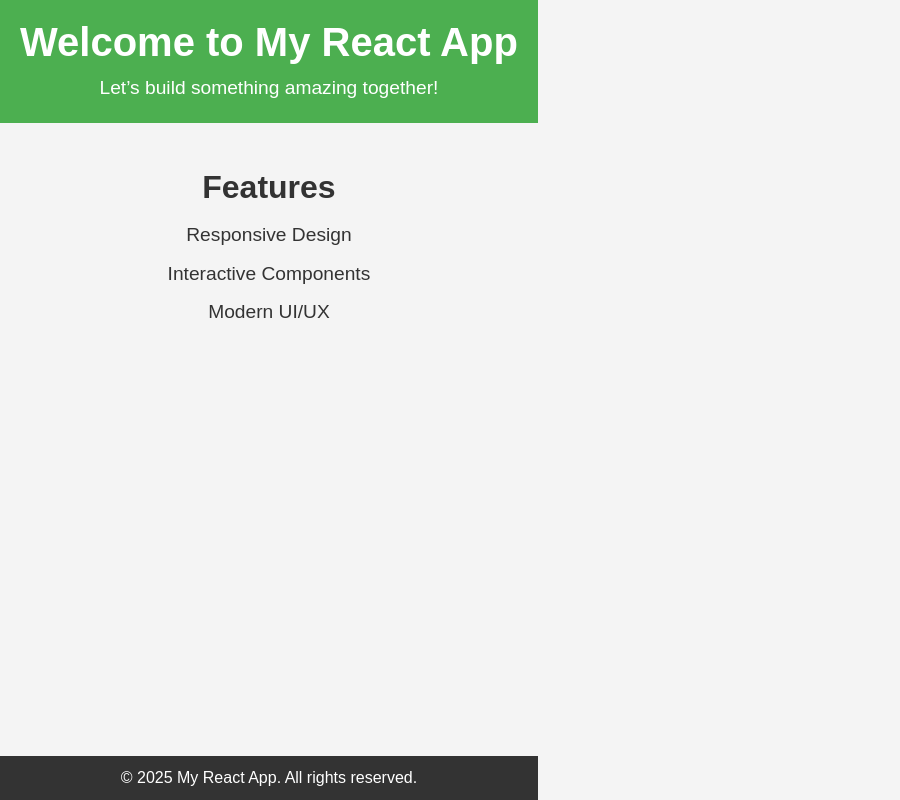
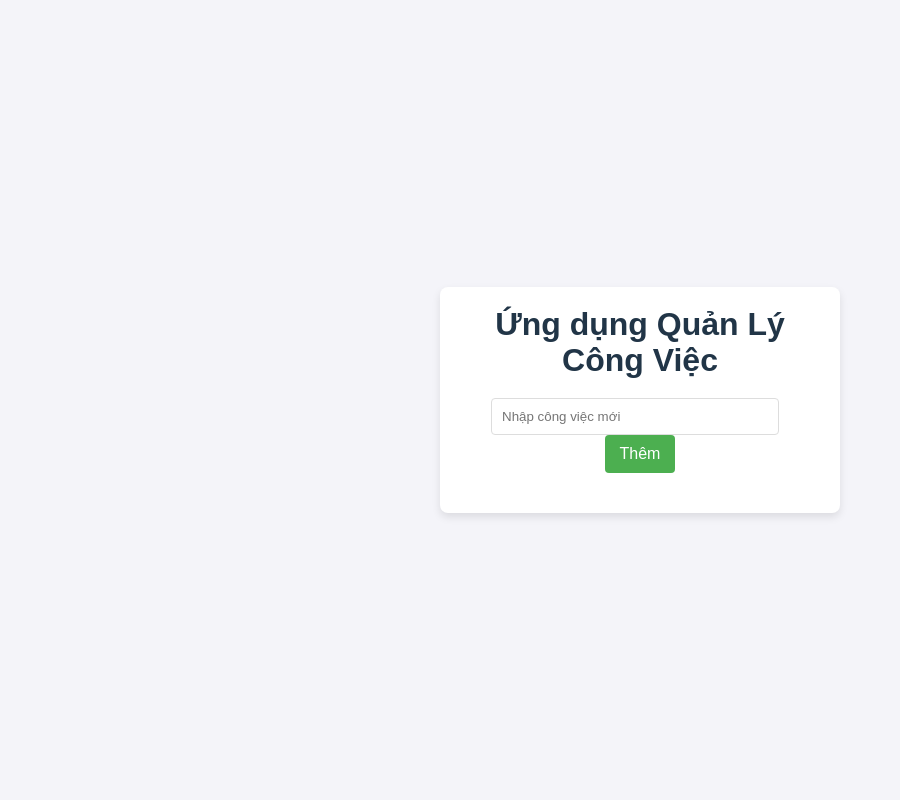
Before and after one commit to phampham05/my-vite-app, a React (Vite) app: page / in a window 1280 px wide. Shown: the whole page, without its empty margins (0-900 px from the left). Built offline with nearby package versions, Linux system fonts and the light colour scheme.

Commit message:
Kiem tra 2

```diff
--- a/src/App.css
+++ b/src/App.css
@@ -44,8 +44,6 @@
 
 
 /* App.css */
-
-/* Global styles */
 * {
   margin: 0;
   padding: 0;
@@ -54,59 +52,90 @@
 
 body {
   font-family: 'Arial', sans-serif;
-  background-color: #f4f4f4;
-  color: #333;
+  background-color: #f4f4f9;
+  display: flex;
+  justify-content: center;
+  align-items: center;
+  height: 100vh;
 }
 
-/* App container */
-.app-container {
-  display: flex;
-  flex-direction: column;
-  height: 100vh;
+.todo-container {
+  background-color: #fff;
+  padding: 20px;
+  border-radius: 8px;
+  box-shadow: 0 4px 8px rgba(0, 0, 0, 0.1);
+  width: 400px;
   text-align: center;
 }
 
-/* Header styles */
-.app-header {
-  background-color: #4CAF50;
-  color: white;
-  padding: 20px;
+h1 {
+  font-size: 2rem;
   margin-bottom: 20px;
 }
 
-.app-header h1 {
-  font-size: 2.5rem;
-  margin-bottom: 10px;
+.todo-input {
+  width: 80%;
+  padding: 10px;
+  margin-right: 10px;
+  border: 1px solid #ddd;
+  border-radius: 4px;
 }
 
-.app-header p {
-  font-size: 1.2rem;
+.add-btn {
+  padding: 10px 15px;
+  background-color: #4CAF50;
+  color: #fff;
+  border: none;
+  border-radius: 4px;
+  cursor: pointer;
+  transition: background-color 0.3s;
 }
 
-/* Main content styles */
-.app-main {
-  flex-grow: 1;
-  padding: 20px;
+.add-btn:hover {
+  background-color: #45a049;
 }
 
-.app-main h2 {
-  font-size: 2rem;
-  margin-bottom: 10px;
+.todo-list {
+  list-style: none;
+  padding: 0;
+  margin-top: 20px;
 }
 
-.app-main ul {
-  list-style-type: none;
+.todo-item {
+  display: flex;
+  justify-content: space-between;
+  align-items: center;
+  background-color: #fafafa;
+  padding: 10px;
+  margin-bottom: 10px;
+  border-radius: 4px;
+  transition: background-color 0.3s;
 }
 
-.app-main li {
-  font-size: 1.2rem;
-  margin: 10px 0;
+.todo-item:hover {
+  background-color: #f1f1f1;
 }
 
-/* Footer styles */
-.app-footer {
-  background-color: #333;
+.todo-item.completed .todo-text {
+  text-decoration: line-through;
+  color: #888;
+}
+
+.todo-text {
+  flex-grow: 1;
+  cursor: pointer;
+}
+
+.delete-btn {
+  background-color: #f44336;
   color: white;
-  padding: 10px;
-  text-align: center;
+  border: none;
+  padding: 5px 10px;
+  border-radius: 4px;
+  cursor: pointer;
+  transition: background-color 0.3s;
 }
+
+.delete-btn:hover {
+  background-color: #e53935;
+}
--- a/src/App.tsx
+++ b/src/App.tsx
@@ -37,27 +37,91 @@
 
 
 
-import React from "react";
+// App.tsx
+import { useState, useEffect } from 'react';
 import './App.css';
 
+type Todo = {
+  id: number;
+  text: string;
+  completed: boolean;
+};
+
 const App = () => {
+  // State để lưu danh sách công việc
+  const [todos, setTodos] = useState<Todo[]>([]);
+  const [newTodo, setNewTodo] = useState('');
+
+  // Hàm để thêm công việc vào danh sách
+  const addTodo = () => {
+    if (!newTodo.trim()) return;
+    const newTodoItem: Todo = {
+      id: Date.now(), // Tạo ID duy nhất cho mỗi công việc
+      text: newTodo,
+      completed: false,
+    };
+    setTodos([...todos, newTodoItem]);
+    setNewTodo('');
+  };
+
+  // Hàm để xoá công việc khỏi danh sách
+  const deleteTodo = (id: number) => {
+    setTodos(todos.filter((todo) => todo.id !== id));
+  };
+
+  // Hàm để đánh dấu công việc là đã hoàn thành
+  const toggleTodo = (id: number) => {
+    setTodos(
+      todos.map((todo) =>
+        todo.id === id ? { ...todo, completed: !todo.completed } : todo
+      )
+    );
+  };
+
+  // Lưu danh sách công việc vào localStorage khi thay đổi
+  useEffect(() => {
+    const savedTodos = localStorage.getItem('todos');
+    if (savedTodos) {
+      setTodos(JSON.parse(savedTodos));
+    }
+  }, []);
+
+  // Đồng bộ danh sách công việc vào localStorage mỗi khi danh sách thay đổi
+  useEffect(() => {
+    localStorage.setItem('todos', JSON.stringify(todos));
+  }, [todos]);
+
   return (
-    <div className="app-container">
-      <header className="app-header">
-        <h1>Welcome to My React App</h1>
-        <p>Let’s build something amazing together!</p>
-      </header>
-      <main className="app-main">
-        <h2>Features</h2>
-        <ul>
-          <li>Responsive Design</li>
-          <li>Interactive Components</li>
-          <li>Modern UI/UX</li>
-        </ul>
-      </main>
-      <footer className="app-footer">
-        <p>&copy; 2025 My React App. All rights reserved.</p>
-      </footer>
+    <div className="todo-container">
+      <h1>Ứng dụng Quản Lý Công Việc</h1>
+      <input
+        type="text"
+        className="todo-input"
+        value={newTodo}
+        onChange={(e) => setNewTodo(e.target.value)}
+        placeholder="Nhập công việc mới"
+      />
+      <button className="add-btn" onClick={addTodo}>
+        Thêm
+      </button>
+      <ul className="todo-list">
+        {todos.map((todo) => (
+          <li
+            key={todo.id}
+            className={`todo-item ${todo.completed ? 'completed' : ''}`}
+          >
+            <span
+              className="todo-text"
+              onClick={() => toggleTodo(todo.id)}
+            >
+              {todo.text}
+            </span>
+            <button className="delete-btn" onClick={() => deleteTodo(todo.id)}>
+              Xoá
+            </button>
+          </li>
+        ))}
+      </ul>
     </div>
   );
 };
```
